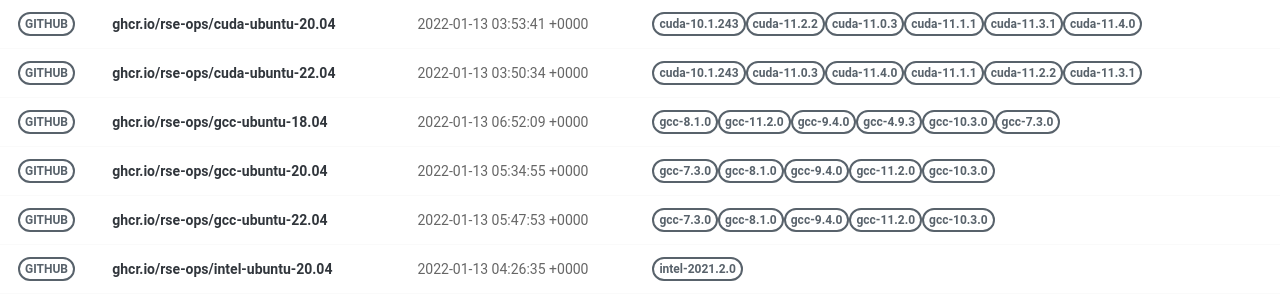
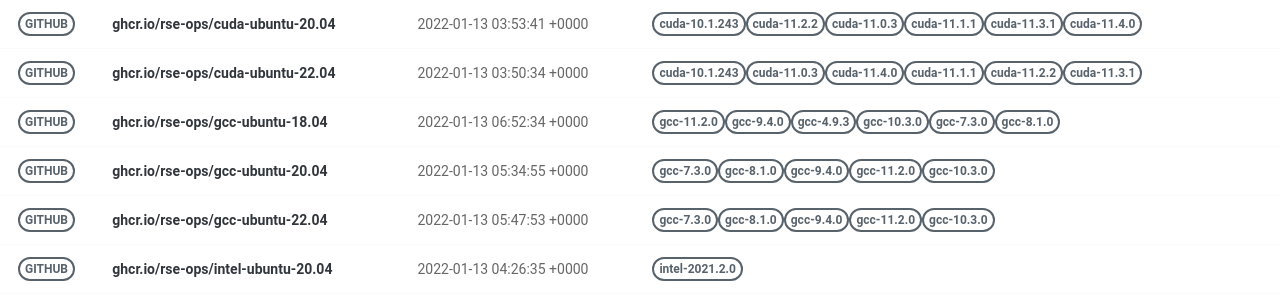
Before and after one commit to rse-ops/docker-images, a Jekyll site: the page built from pages/index.md, in a window 1280 px wide. Shown: the part 277-577 px from the top of the page. Built offline with Jekyll 4.4.1, drawn with Linux system fonts in a browser that asks for light colours; nearby versions of some CDN libraries.

Commit message:
Automated push to update library 2022-01-13

```diff
--- a/_library/ghcr.io-rse-ops-gcc-ubuntu-18.04.md
+++ b/_library/ghcr.io-rse-ops-gcc-ubuntu-18.04.md
@@ -1,14 +1,11 @@
 ---
 layout: container
 name: ghcr.io/rse-ops/gcc-ubuntu-18.04
-updated_at: 2022-01-13 06:52:09.882832
+updated_at: 2022-01-13 06:52:34.584658
 
 
 container_url: https://github.com/orgs/rse-ops/packages/container/package/gcc-ubuntu-18.04
 versions:
- - tag: gcc-8.1.0
-   dockerfile: https://github.com/rse-ops/docker-images/blob/main/ubuntu/gcc/Dockerfile
-   manifest: https://crane.ggcr.dev/manifest/ghcr.io/rse-ops/gcc-ubuntu-18.04:gcc-8.1.0
  - tag: gcc-11.2.0
    dockerfile: https://github.com/rse-ops/docker-images/blob/main/ubuntu/gcc/Dockerfile
    manifest: https://crane.ggcr.dev/manifest/ghcr.io/rse-ops/gcc-ubuntu-18.04:gcc-11.2.0
```
Also changed, not shown: other parts of _library/ghcr.io-rse-ops-gcc-ubuntu-18.04.md (+3 -0 lines).
